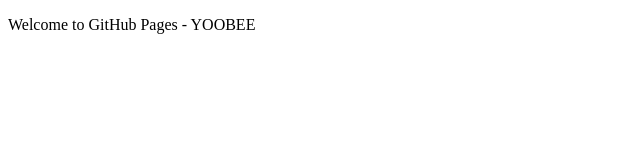
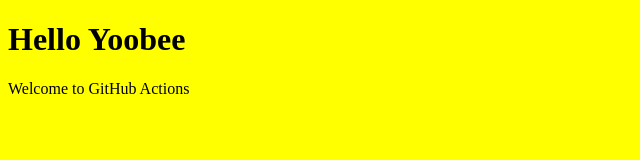
Before and after one commit to yasassrime/classrepo, a plain HTML site: page index.html in a window 1280 px wide. Shown: the whole page, without its empty margins (0-640 px from the left). Drawn offline with Linux system fonts and the light colour scheme.

Commit message:
change color

```diff
--- a/index.html
+++ b/index.html
@@ -2,8 +2,8 @@
 <head>
     <title>Title</title>
 </head>
-<body>
-<p>Welcome to GitHub Pages - YOOBEE</p>
-
+<body style="background-color: yellow;">
+    <h1>Hello Yoobee</h1>
+    <p>Welcome to GitHub Actions</p>
 </body>
 </html>
```
